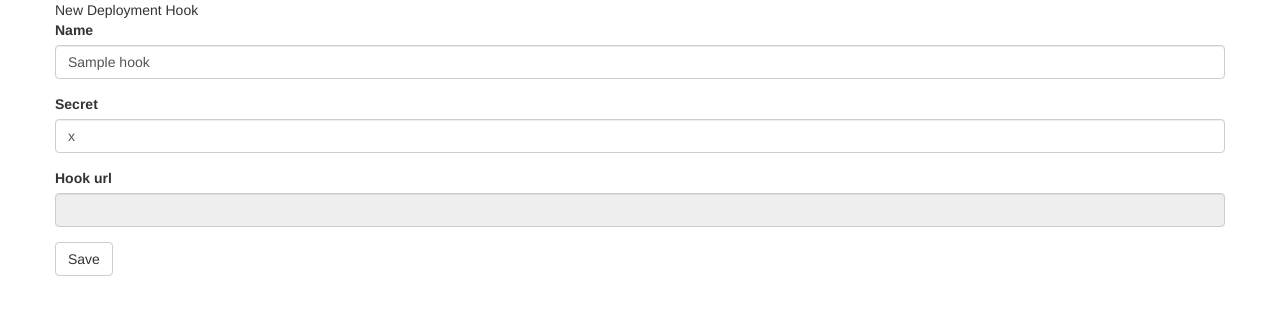
After one commit to CsharpLassi/deploymentServer, a Flask app: page /git/hook/1 in a window 1280 px wide. The commit adds this page. Shown: the top 315 px of the page. Run offline with Flask 2, Linux system fonts and the light colour scheme; tables that the repository leaves empty hold one stand-in row (values such as "Sample post"); parts of the project's set-up code (start-up, migrations or seed data) failed here and were passed over; some libraries are stand-ins or nearby versions.

Commit message:
add edit form

```diff
--- a/app/forms/gitHook.py
+++ b/app/forms/gitHook.py
@@ -5,5 +5,12 @@ from wtforms.validators import DataRequired
 
 class GitHookFormNew(FlaskForm):
     name = StringField('Name', validators=[DataRequired()])
-    secret = StringField('Password', validators=[DataRequired()])
+    secret = StringField('Secret', validators=[DataRequired()])
     submit = SubmitField('Register')
+
+
+class GitHookFormEdit(FlaskForm):
+    name = StringField('Name', validators=[DataRequired()])
+    secret = StringField('Secret', validators=[DataRequired()])
+    url = StringField('Hook url', render_kw={'readonly': True})
+    submit = SubmitField('Save')
--- a/app/routes/git.py
+++ b/app/routes/git.py
@@ -1,8 +1,11 @@
 import hmac
-from flask import request, jsonify, current_app, render_template, redirect
+from flask import request, jsonify, current_app, render_template, redirect, url_for
 from git import Repo
 
+from app import db
 from app.forms import GitHookFormNew
+from app.forms.gitHook import GitHookFormEdit
+from app.models.gitHook import GitHook
 from app.routes import git_webhook
 
 
@@ -10,12 +13,36 @@ from app.routes import git_webhook
 def new_git_hook():
     form = GitHookFormNew()
     if form.validate_on_submit():
-        return redirect('/git/hook')
+        hook = GitHook(name=form.name.data, secret=form.secret.data)
+        db.session.add(hook)
+        db.session.commit()
     return render_template('git/new.html', form=form)
 
 
-@git_webhook.route('/github', methods=['POST'])
-def handle_github_hook():
+@git_webhook.route('/git/hook', methods=['GET'])
+def list_git_hook():
+    hooks = GitHook.query.all()
+    return render_template('git/list.html', hooks=hooks)
+
+
+@git_webhook.route('/git/hook/<int:id>', methods=['GET', 'POST'])
+def edit_git_hook(id):
+    hook = GitHook.query.get(id)
+    form = GitHookFormEdit()
+    if form.validate_on_submit():
+        hook.name = form.name.data
+        hook.secret = form.secret.data
+
+        db.session.commit()
+
+    form.name.data = hook.name
+    form.secret.data = hook.secret
+
+    return render_template('git/edit.html', form=form, hook=hook)
+
+
+@git_webhook.route('/github/<int:id>', methods=['POST'])
+def handle_github_hook(id):
     """ Entry point for github webhook """
     signature = request.headers.get('X-Hub-Signature')
     sha, signature = signature.split('=')
--- /dev/null
+++ b/app/templates/git/edit.html
@@ -0,0 +1,20 @@
+{%  extends "index.template.html" %}
+{% import 'bootstrap/wtf.html' as wtf %}
+
+
+{%  block content %}
+    <div class="container">
+        <div class="row justify-content-md-center">
+            <div class="col-md-auto">
+                <div class="card">
+                <div class="card-header">
+                    New Deployment Hook
+                </div>
+                <div class="card-body">
+                    {{ wtf.quick_form(form)  }}
+                </div>
+                </div>
+            </div>
+        </div>
+    </div>
+{% endblock %}
```
Also changed, not shown: app/templates/git/list.html (+35 -10 lines).
